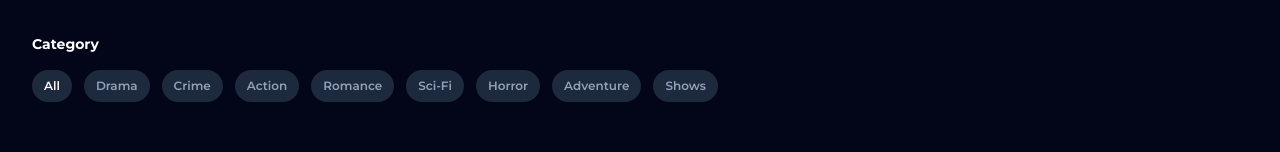
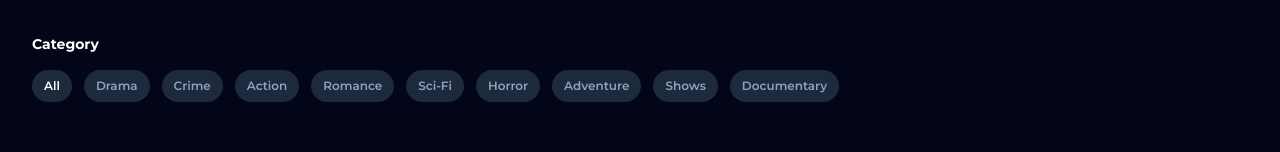
Before and after one commit to Nero1889/Webflix, a React (Vite) app: page / in a window 1280 px wide. Shown: the part 620-772 px from the top of the page. Built offline with nearby package versions, Linux system fonts and the light colour scheme; no server answers; a web font is replaced by a local one.

Commit message:
Update Category.jsx

```diff
--- a/src/Category.jsx
+++ b/src/Category.jsx
@@ -11,7 +11,8 @@ function Category() {
         "Sci-Fi",
         "Horror",
         "Adventure",
-        "Shows"
+        "Shows",
+        "Documentary",
     ];
 
     const BASE_CAT = `bg-slate-800 text-xs font-[600] inline-block px-3 py-2
```
